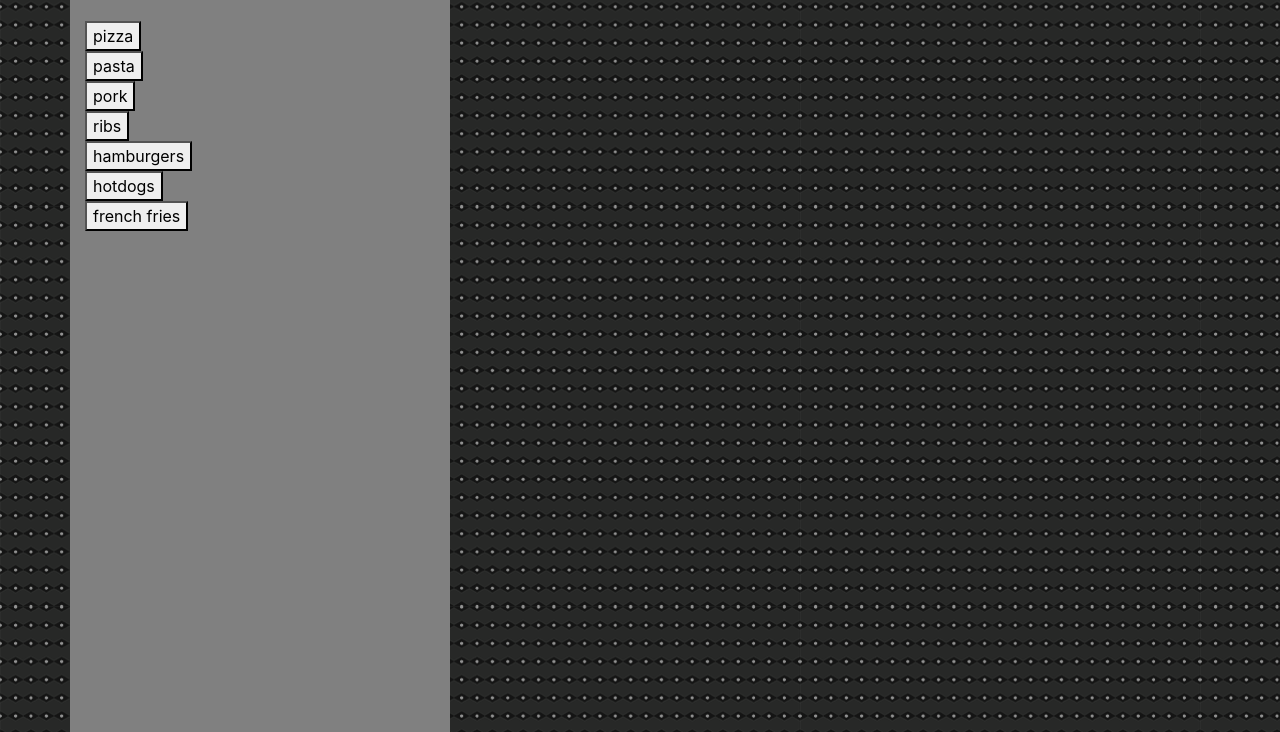
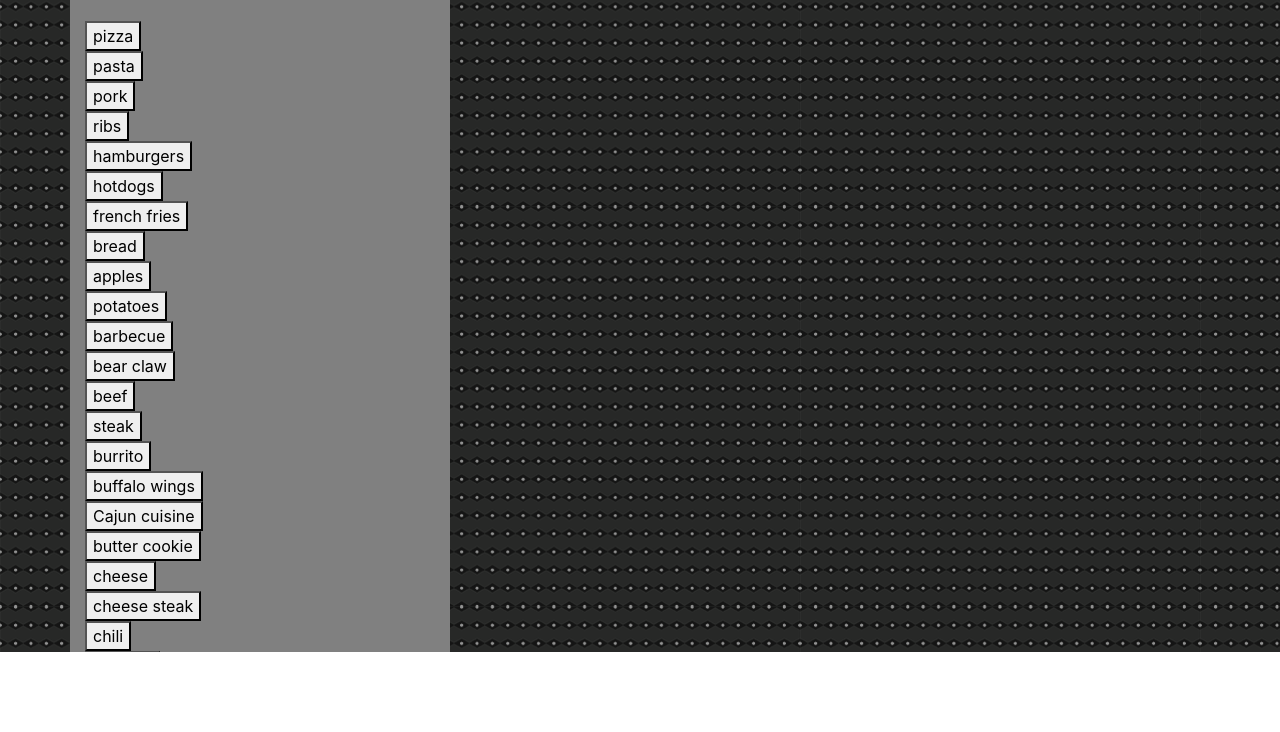
Before and after one commit to noahsimon999/the-gif-master, a plain HTML site: page index.html in a window 1280 px wide. Shown: the part 193-925 px from the top of the page. After the commit the page ends 845 px from the top, so only its background shows below. Drawn offline with nearby package versions, Linux system fonts and the light colour scheme.

Commit message:
scroll stuff

```diff
--- a/assets/css/style.css
+++ b/assets/css/style.css
@@ -8,6 +8,7 @@ body {
     text-align: center;
     height: 125px;
     border: 2px solid black;
+    opacity: .85;
 }
 
 .header h1 {
@@ -16,16 +17,22 @@ body {
 
 .left {
     background-color: gray;
-    height: 100%;
+    height:90vh;
     padding-bottom: 50px;
+    overflow: scroll;
+    overflow-x: hidden;
 
 }
 
-.col-4 {
-    height:100vh;
-}
 
 .right {
+    height: 90vh;
+    overflow: scroll;
+    overflow-x: hidden;
+}
+.buttons button:hover {
+    background-color: blue;
+    color: white;
 
 }
 
--- a/assets/javascript/app.js
+++ b/assets/javascript/app.js
@@ -8,7 +8,7 @@ $(document).ready(function () {
     // add new button to list of of button
 
     // display list of gif buttons
-    var foods = ["pizza", "pasta", "pork", "ribs", "hamburgers", "hotdogs", "french fries"]
+    var foods = ["pizza", "pasta", "pork", "ribs", "hamburgers", "hotdogs", "french fries", "bread", "apples", "potatoes", "barbecue", "bear claw", "beef", "steak", "burrito", "buffalo wings", "Cajun cuisine", "butter cookie", "cheese", "cheese steak", "chili", "chicken", "chili dog", "chimichanga", "chicken fried steak", "queso", "chips and dip", "dark chocolate", "white chocolate", "milk chocolate", "chocolate chip cookies", "chowder", "coleslaw", "corn dog", "corned beef"]
     renderButtons();
 
     function renderButtons() {
```
